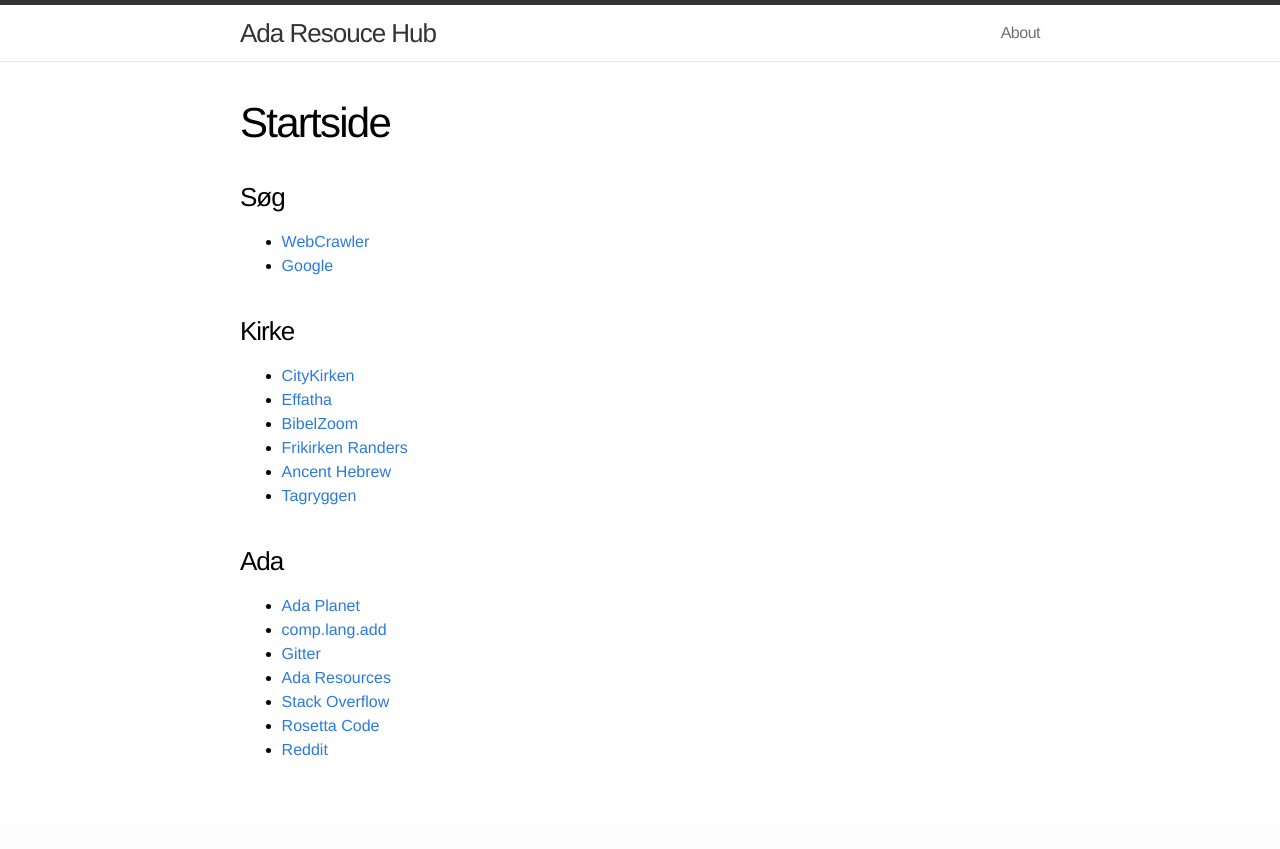
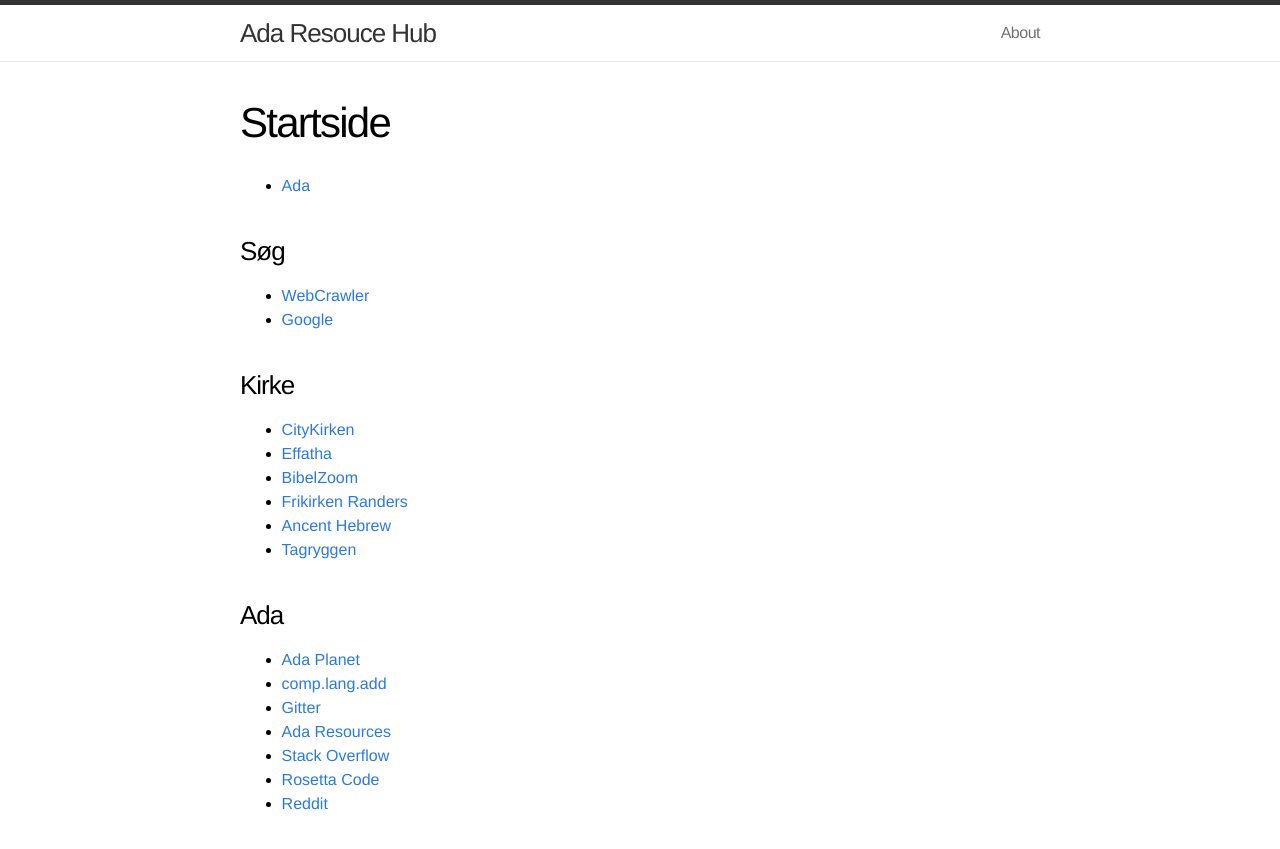
Before and after one commit to quornings/quornings.github.io, a Jekyll site: the page built from priv/index.md, in a window 1280 px wide. Shown: the top 849 px of the page. Built offline with Jekyll 4.4.1, drawn with Linux system fonts in a browser that asks for light colours.

Commit message:
Add Ada link from main index page

```diff
--- a/priv/index.md
+++ b/priv/index.md
@@ -2,6 +2,8 @@
 layout: page
 title: Startside
 ---
+
+- [Ada](/ada/)
 
 ### Søg
 
```
